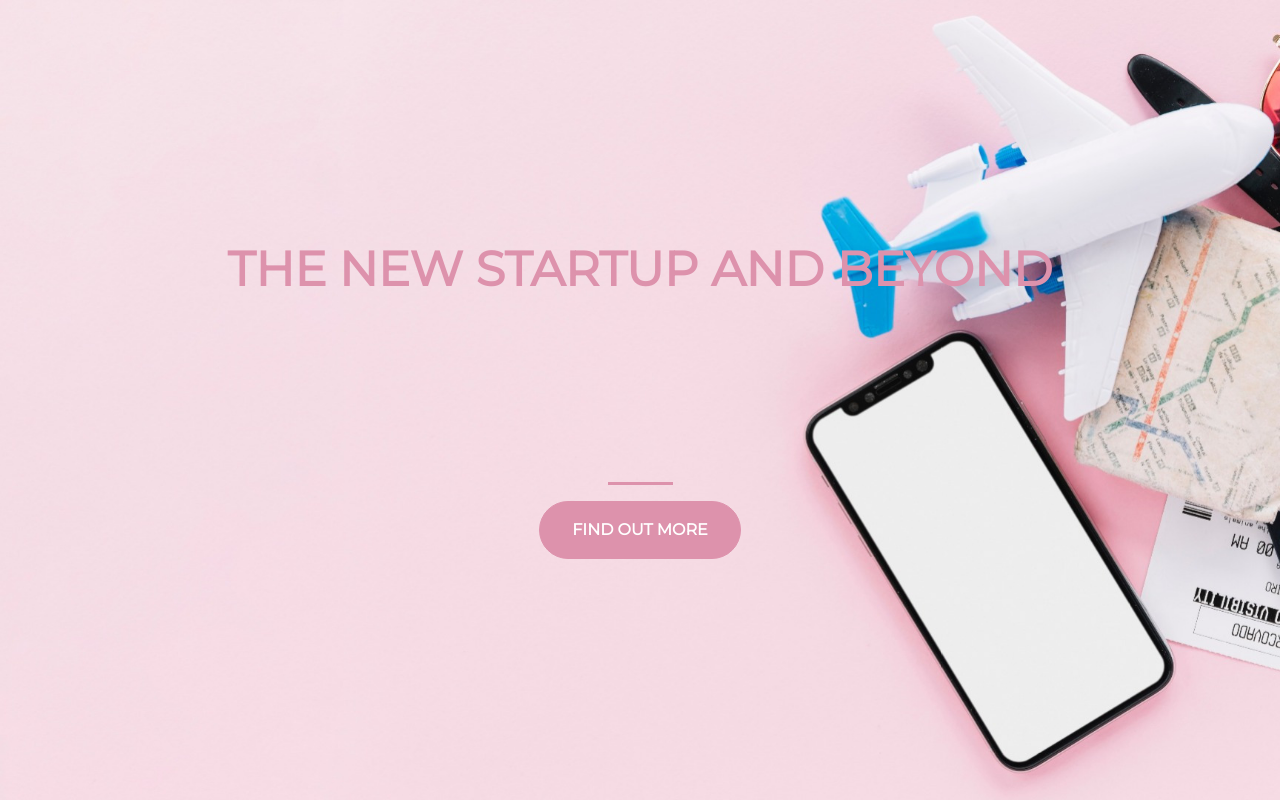
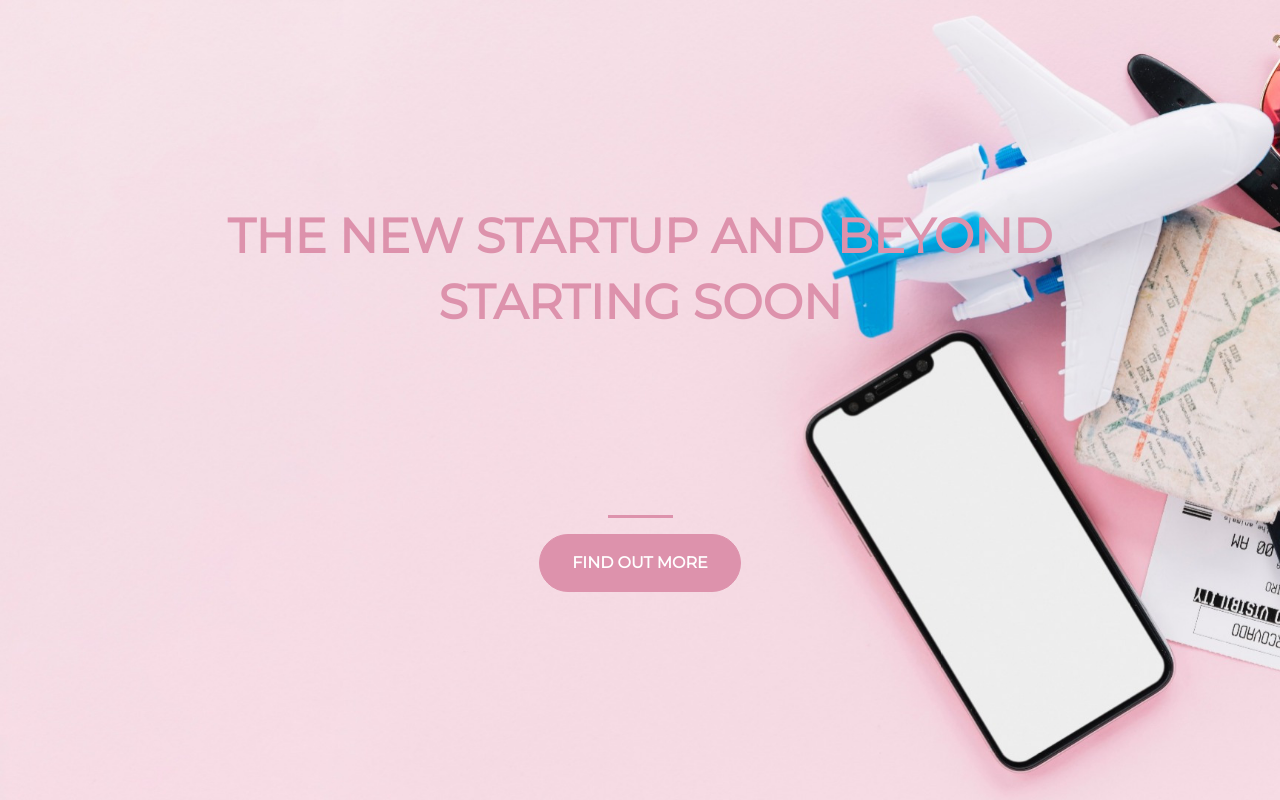
Before and after one commit to jeffcol/Startup-bootstrap, a plain HTML site: page index.html in a window 1280 px wide. Drawn offline with nearby package versions, Linux system fonts and the light colour scheme.

Commit message:
Adding another title

```diff
--- a/index.html
+++ b/index.html
@@ -26,7 +26,7 @@
     <row class=" ">
       <header class="col-12 text-center">
         <h1 class="t1">THE NEW STARTUP AND BEYOND</h1>
-
+        <h2 class="t1">STARTING SOON</h2>
       </header>
       <div class="buffer"></div>
       <section class="col-12 text-center">
```
